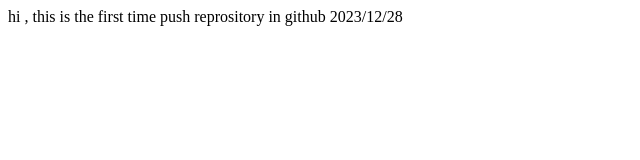
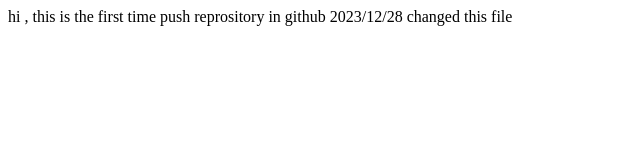
Before and after one commit to twinkleroy139/C_Language, a plain HTML site: page contact.html in a window 1280 px wide. Shown: the whole page, without its empty margins (0-640 px from the left). Drawn offline with Linux system fonts and the light colour scheme.

Commit message:
assiting texr

```diff
--- a/contact.html
+++ b/contact.html
@@ -7,6 +7,6 @@
 </head>
 <body>
     hi , this is the first time push reprository in github 2023/12/28
-
+    changed this file
 </body>
 </html>
```
